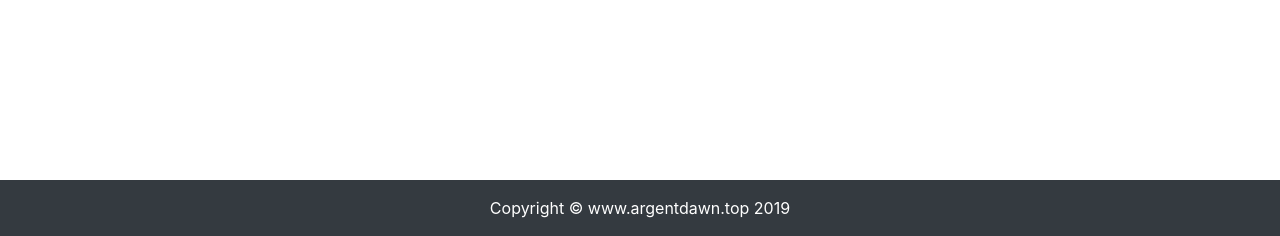
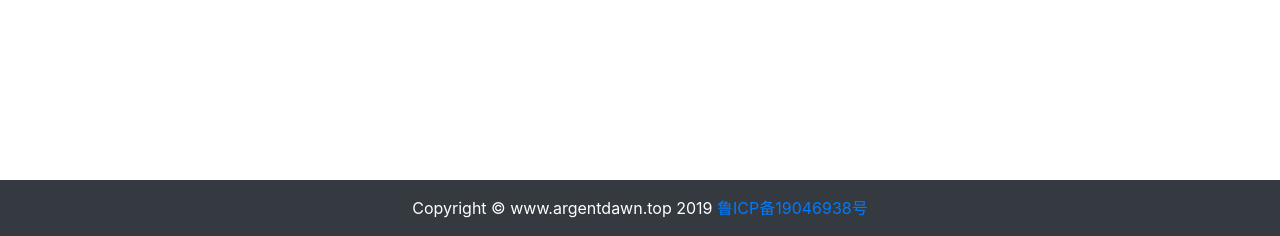
Before and after one commit to JalexDooo/my_blog, a Django app: page /article/article-create/ in a window 1280 px wide. Shown: the part 564-800 px from the top of the page. Run offline with Django 3.2, Linux system fonts and the light colour scheme; the visitor is signed in with stand-in values (Sample User, id 1); some libraries are stand-ins or nearby versions.

Commit message:
备案号更改

```diff
--- a/article/views.py
+++ b/article/views.py
@@ -64,7 +64,6 @@ def article_detail(request, id):
         'article': article,
         'toc': md.toc
     }
-
     return render(request, 'article/detail.html', context)
 
 @login_required(login_url='/userprofile/login/')
--- a/my_blog/settings.py
+++ b/my_blog/settings.py
@@ -23,7 +23,7 @@ BASE_DIR = os.path.dirname(os.path.dirname(os.path.abspath(__file__)))
 SECRET_KEY = '$f9rr2f^vf_zysl8-6=1g#p+yv%4dltpyk*(f+i6t_4#cj%-1a'
 
 # SECURITY WARNING: don't run with debug turned on in production!
-DEBUG = True
+DEBUG = False
 
 ALLOWED_HOSTS = ['*']
 
--- a/templates/footer.html
+++ b/templates/footer.html
@@ -4,6 +4,6 @@
 </div>
 <footer class="py-3 bg-dark fixed-bottom">
     <div class="container">
-        <p class="m-0 text-center text-white">Copyright &copy; www.argentdawn.top 2019</p>
+        <p class="m-0 text-center text-white">Copyright &copy; www.argentdawn.top 2019 <a href="http://www.beian.miit.gov.cn">鲁ICP备19046938号</a></p>
     </div>
 </footer>
```
